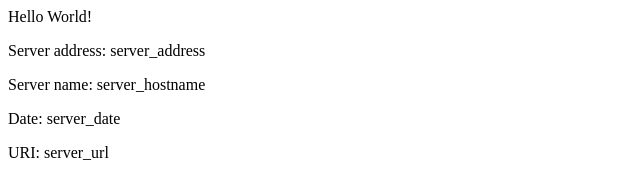
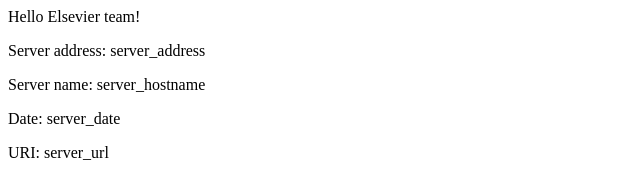
Before and after one commit to mihneaspirescu/eks-example, a plain HTML site: page src/index.html in a window 1280 px wide. Shown: the full height of the page, 0-640 px from the left. Drawn offline with Linux system fonts and the light colour scheme.

Commit message:
changed message

```diff
--- a/src/index.html
+++ b/src/index.html
@@ -2,7 +2,7 @@
 <title>Hello</title>
 </head>
 <div class="info">
-<h>Hello World!</h>
+<h>Hello Elsevier team!</h>
 <p><span>Server&nbsp;address:</span> <span>server_address</span></p>
 <p><span>Server&nbsp;name:</span> <span>server_hostname</span></p>
 <p class="smaller"><span>Date:</span> <span>server_date</span></p>
```
